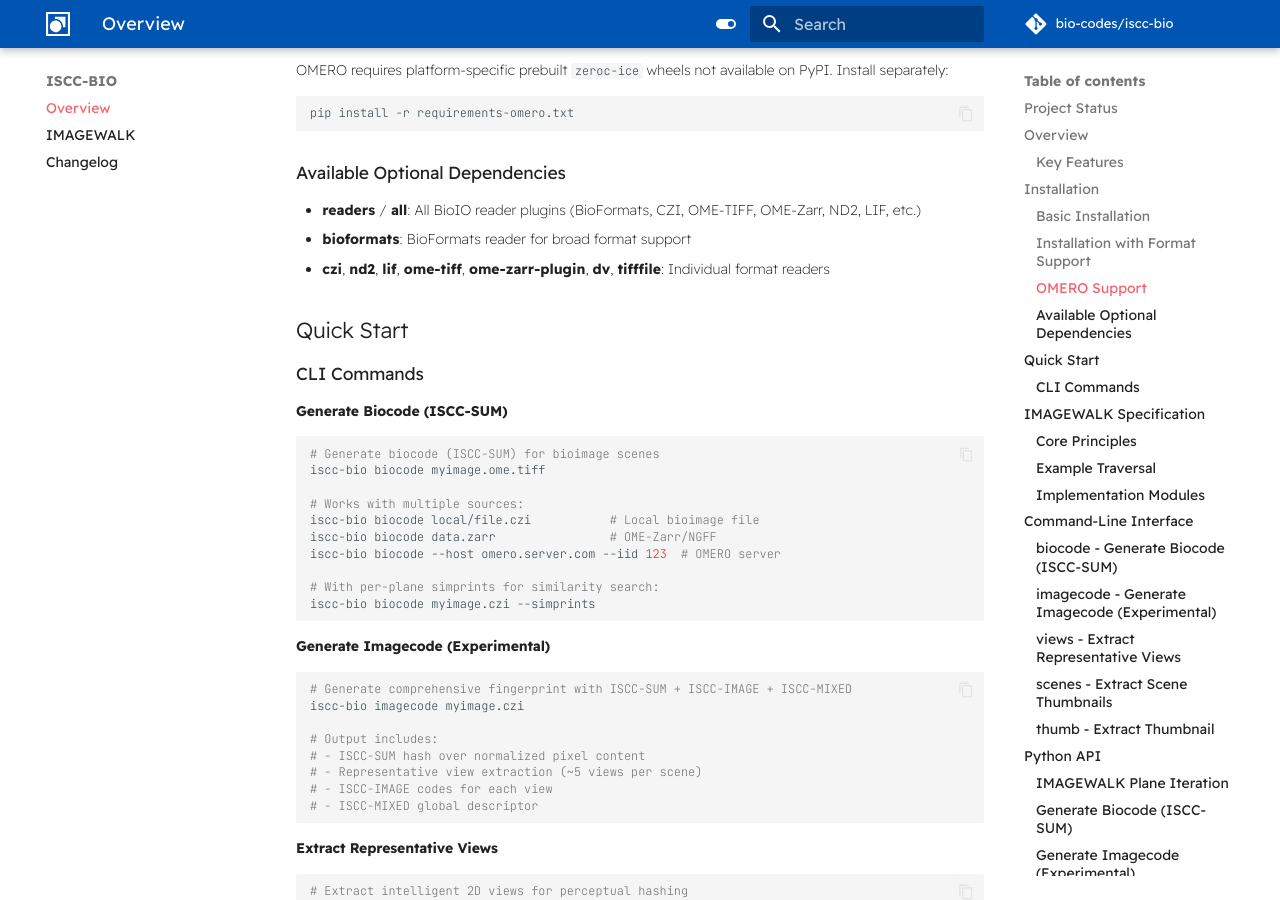
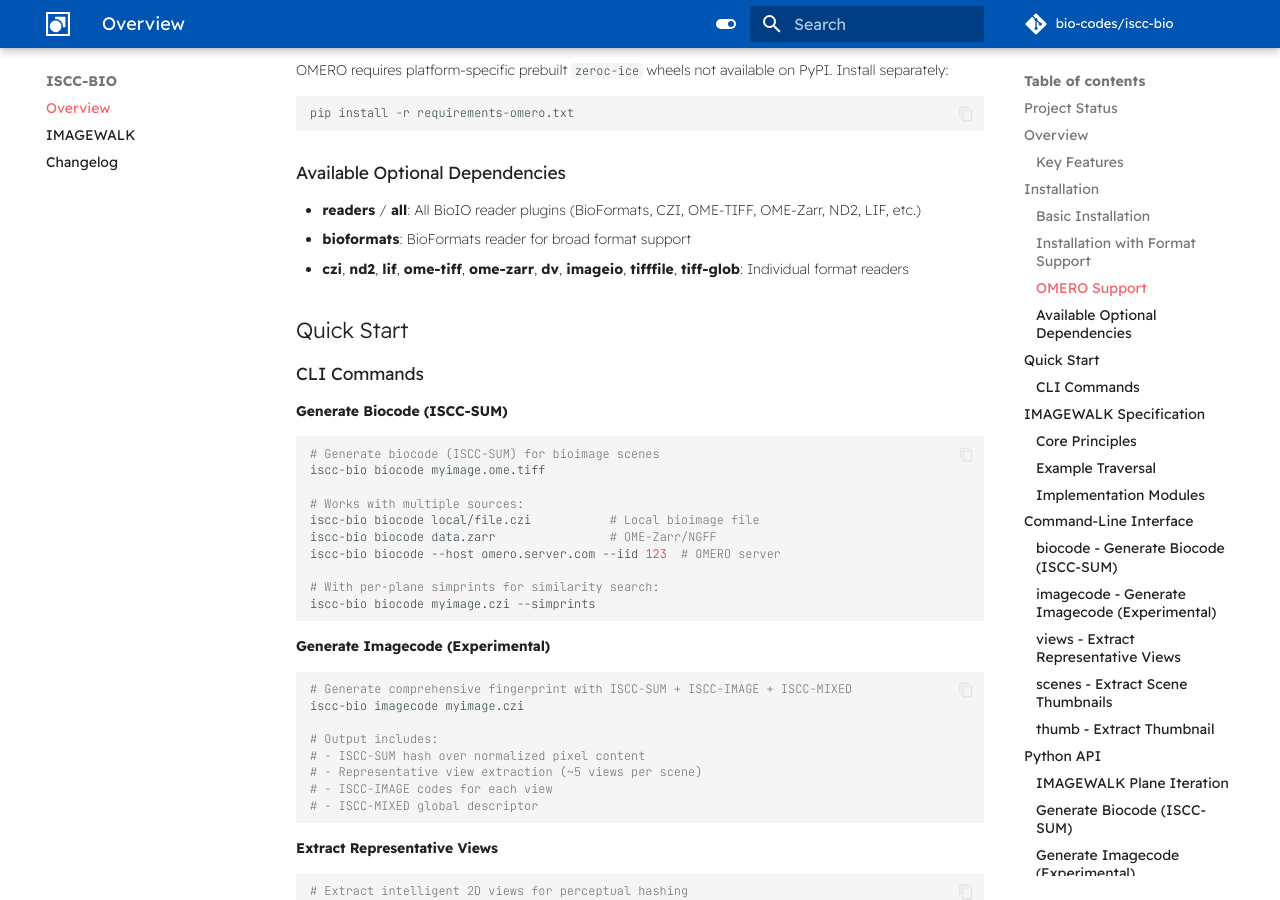
Before and after one commit to bio-codes/iscc-bio, an MkDocs documentation site: the page built from docs/index.md, in a window 1280 px wide and 900 px high, scrolled down 1435 px. Built offline with MkDocs 1.6.1 and Material for MkDocs 9.7.7, drawn with Linux system fonts in a browser that asks for light colours; comment, search, counter and statistics services are not loaded.

Commit message:
refactor: rename ome-zarr-plugin extra to ome-zarr
Aligns the extra name with the other format extras (czi, nd2, ome-tiff).
Breaking: install with iscc-bio[ome-zarr] instead of [ome-zarr-plugin].

Note: the two remaining official BioIO readers are intentionally NOT
added — both conflict with our modern stack and have no compatible
release:
- bioio-sldy 1.4.1 pins numpy<2 (we use numpy 2.x via bioio-lif/readlif)
- bioio-ome-tiled-tiff 1.3.0 pins tifffile<2022.4.22 (vs bioio-ome-tiff)

```diff
--- a/docs/index.md
+++ b/docs/index.md
@@ -71,7 +71,8 @@ pip install -r requirements-omero.txt
 
 - **readers** / **all**: All BioIO reader plugins (BioFormats, CZI, OME-TIFF, OME-Zarr, ND2, LIF, etc.)
 - **bioformats**: BioFormats reader for broad format support
-- **czi**, **nd2**, **lif**, **ome-tiff**, **ome-zarr-plugin**, **dv**, **tifffile**: Individual format readers
+- **czi**, **nd2**, **lif**, **ome-tiff**, **ome-zarr**, **dv**, **imageio**, **tifffile**, **tiff-glob**:
+    Individual format readers
 
 ## Quick Start
 
--- a/pyproject.toml
+++ b/pyproject.toml
@@ -55,7 +55,7 @@ Issues = "https://github.com/bio-codes/iscc-bio/issues"
 bioformats = ["bioio-bioformats>=1.3.0"]
 czi = ["bioio-czi>=2.4.0"]
 ome-tiff = ["bioio-ome-tiff>=1.4.0"]
-ome-zarr-plugin = ["bioio-ome-zarr>=2.3.0"]
+ome-zarr = ["bioio-ome-zarr>=2.3.0"]
 dv = ["bioio-dv>=1.2.0"]
 imageio = ["bioio-imageio>=1.3.0"]
 lif = ["bioio-lif>=1.4.1"]
```
Also changed, not shown: CHANGELOG.md (+2 -0 lines), README.md (+2 -1 lines), docs/changelog.md (+2 -0 lines), 1 other file.
